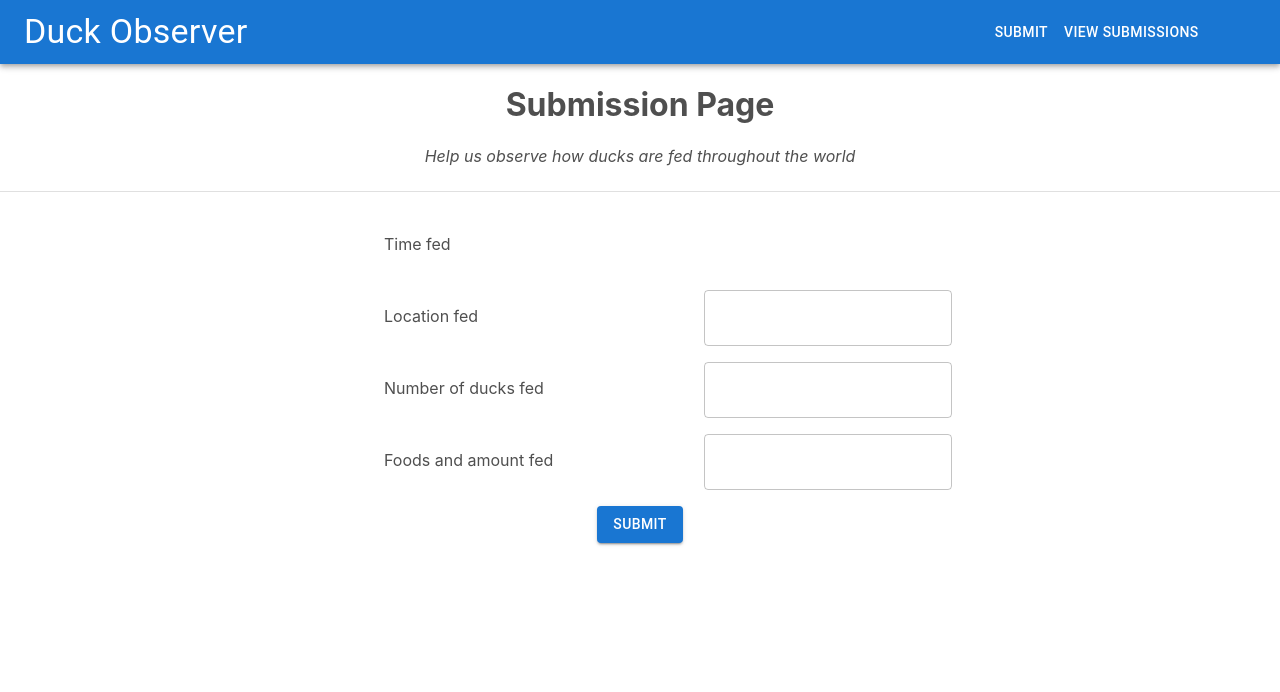
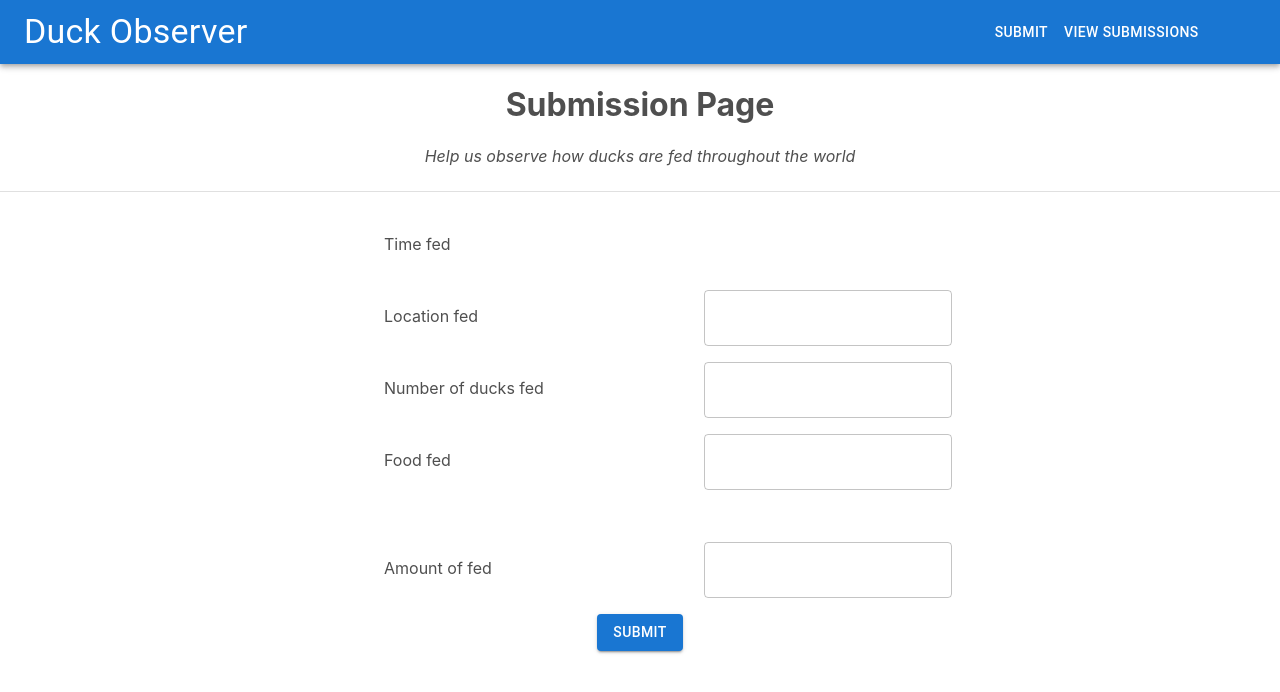
Before and after one commit to tnguyen10/DuckObserver, a React (Create React App) app in the folder client/: page / in a window 1280 px wide. Shown: the top 692 px of the page. Built offline with nearby package versions, Linux system fonts and the light colour scheme.

Commit message:
refactor: rename file

```diff
--- a/client/src/App.js
+++ b/client/src/App.js
@@ -5,7 +5,7 @@ import Toolbar from "@mui/material/Toolbar";
 import Typography from "@mui/material/Typography";
 import Button from "@mui/material/Button";
 
-import { Submission } from "./components/Submission.js";
+import { Submit } from "./components/Submit.js";
 
 function App() {
   return (
@@ -19,7 +19,7 @@ function App() {
             <Button color="inherit">View Submissions</Button>
         </Toolbar>
       </AppBar>
-      <Submission />
+      <Submit />
     </div>
   );
 }
--- a/client/src/components/Submission.js
+++ /dev/null
@@ -1,69 +0,0 @@
-import React, { Component } from "react";
-
-import TextField from "@mui/material/TextField";
-import AdapterDateFns from "@mui/lab/AdapterDateFns";
-import LocalizationProvider from "@mui/lab/LocalizationProvider";
-import TimePicker from "@mui/lab/TimePicker";
-import Grid from "@mui/material/Grid";
-import Button from "@mui/material/Button";
-import Divider from "@mui/material/Divider";
-
-export class Submission extends Component {
-  constructor(props) {
-    super(props);
-    this.state = { time: "", foods: {}, location: "", numberOfDucks: 0 };
-  }
-
-  showRow(label, component) {
-    return (
-      <Grid item>
-        <Grid container direction="row" style={{ marginLeft: "30%" }}>
-          <Grid item xs={3} style={{ textAlign: "left" }}>
-            <p>{label}</p>
-          </Grid>
-          <Grid item>{component}</Grid>
-        </Grid>
-      </Grid>
-    );
-  }
-
-  render() {
-    return (
-      <div>
-        <h1>Submission Page</h1>
-        <i>Help us observe how ducks are fed throughout the world</i>
-        <Divider style={{ marginBottom: "2%", marginTop: "2%" }} />
-
-        <Grid container direction="column">
-          {this.showRow(
-            "Time fed",
-            <LocalizationProvider dateAdapter={AdapterDateFns}>
-              <TimePicker
-                value={this.state.time}
-                onChange={(value) => {
-                  this.setState({ time: value });
-                }}
-                renderInput={(params) => <TextField {...params} />}
-              />
-            </LocalizationProvider>
-          )}
-          {this.showRow(
-            "Location fed",
-            <TextField id="outlined-basic" variant="outlined" />
-          )}
-          {this.showRow(
-            "Number of ducks fed",
-            <TextField id="outlined-basic" variant="outlined" />
-          )}
-          {this.showRow(
-            "Foods and amount fed",
-            <TextField id="outlined-basic" variant="outlined" />
-          )}
-        </Grid>
-        <Button variant="contained">Submit</Button>
-      </div>
-    );
-  }
-}
-
-export default Submission;
--- /dev/null
+++ b/client/src/components/Submit.js
@@ -0,0 +1,130 @@
+import React, { Component } from "react";
+
+import TextField from "@mui/material/TextField";
+import AdapterDateFns from "@mui/lab/AdapterDateFns";
+import LocalizationProvider from "@mui/lab/LocalizationProvider";
+import TimePicker from "@mui/lab/TimePicker";
+import Grid from "@mui/material/Grid";
+import Button from "@mui/material/Button";
+import Divider from "@mui/material/Divider";
+
+export class Submit extends Component {
+  constructor(props) {
+    super(props);
+    this.state = {
+      time: "",
+      food: "",
+      amount: "",
+      location: "",
+      numberOfDucks: "",
+    };
+  }
+
+  showRow(label, component) {
+    return (
+      <Grid item>
+        <Grid container direction="row" style={{ marginLeft: "30%" }}>
+          <Grid item xs={3} style={{ textAlign: "left" }}>
+            <p>{label}</p>
+          </Grid>
+          <Grid item>{component}</Grid>
+        </Grid>
+      </Grid>
+    );
+  }
+
+  handleSubmit() {
+    const inputNotFilled = Object.values(this.state).some((x) => x === "");
+    inputNotFilled && alert("Please fill out all inputs");
+    !inputNotFilled &&
+      fetch("http://localhost:3000/", {
+        method: "POST",
+        headers: {
+          Accept: "application/json",
+          "Content-Type": "application/json",
+        },
+        body: JSON.stringify(this.state),
+      })
+        .then(function (res) {
+          return res.json();
+        })
+        .then(function (data) {
+          if (data.status == "500") {
+            alert("Submission to server failed, please submit again");
+          } else if ((data.status = "200")) {
+            alert("Submission success. Thank you for your time");
+            window.location.reload();
+          }
+        });
+  }
+
+  render() {
+    return (
+      <div>
+        <h1>Submission Page</h1>
+        <i>Help us observe how ducks are fed throughout the world</i>
+        <Divider style={{ marginBottom: "2%", marginTop: "2%" }} />
+
+        <Grid container direction="column">
+          {this.showRow(
+            "Time fed",
+            <LocalizationProvider dateAdapter={AdapterDateFns}>
+              <TimePicker
+                value={this.state.time}
+                onChange={(value) => {
+                  this.setState({ time: value });
+                }}
+                renderInput={(params) => <TextField {...params} />}
+              />
+            </LocalizationProvider>
+          )}
+          {this.showRow(
+            "Location fed",
+            <TextField
+              id="outlined-basic"
+              variant="outlined"
+              onChange={(e) => {
+                this.setState({ location: e.target.value });
+              }}
+            />
+          )}
+          {this.showRow(
+            "Number of ducks fed",
+            <TextField
+              id="outlined-basic"
+              variant="outlined"
+              onChange={(e) => {
+                this.setState({ numberOfDucks: e.target.value });
+              }}
+            />
+          )}
+          {this.showRow(
+            "Food fed",
+            <TextField
+              id="outlined-basic"
+              variant="outlined"
+              onChange={(e) => {
+                this.setState({ food: e.target.value });
+              }}
+            />
+          )}
+          {this.showRow(
+            `Amount of ${this.state.food} fed`,
+            <TextField
+              id="outlined-basic"
+              variant="outlined"
+              onChange={(e) => {
+                this.setState({ amount: e.target.value });
+              }}
+            />
+          )}
+        </Grid>
+        <Button variant="contained" onClick={() => this.handleSubmit()}>
+          Submit
+        </Button>
+      </div>
+    );
+  }
+}
+
+export default Submit;
```
